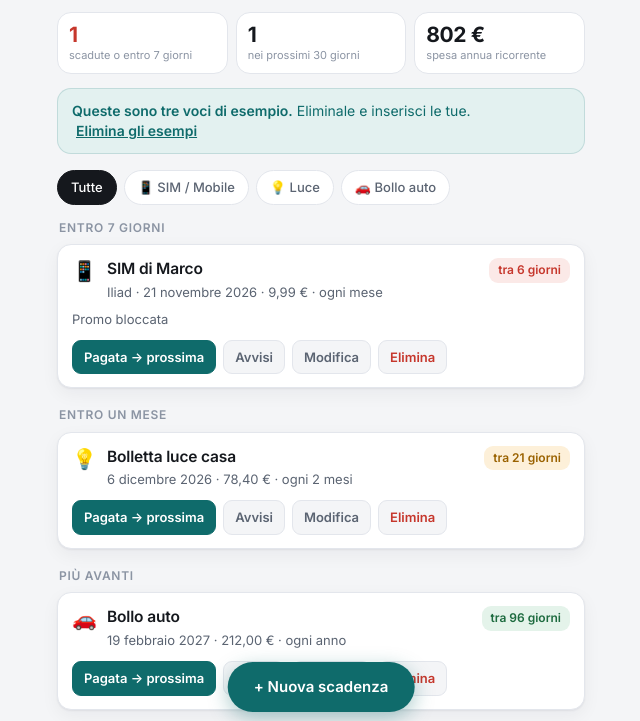
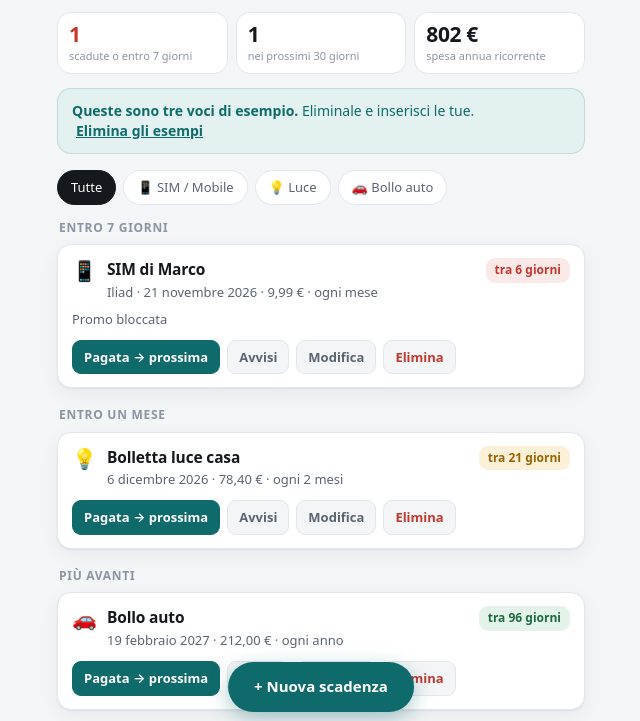
Before and after one commit to novatechgorizia-dot/Promemo, a plain HTML site: page index.html in a window 1280 px wide. Shown: the part 68-789 px from the top of the page, without its empty margins (319-959 px from the left). Drawn offline with Linux system fonts and the light colour scheme.

Commit message:
Tolto il carattere di Google: l'app non contatta servizi esterni
Co-Authored-By: Claude Fable 5.2 <noreply@anthropic.com>
Claude-Session: https://claude.ai/code/session_01KoYMpuRHigC4FqXvdSn4Ew

```diff
--- a/index.html
+++ b/index.html
@@ -14,9 +14,6 @@
 <link rel="manifest" href="manifest.webmanifest">
 <link rel="icon" href="icon.svg" type="image/svg+xml">
 <link rel="apple-touch-icon" href="icon-180.png">
-<link rel="preconnect" href="https://fonts.googleapis.com">
-<link rel="preconnect" href="https://fonts.gstatic.com" crossorigin>
-<link href="https://fonts.googleapis.com/css2?family=Inter:wght@400;500;600;700&display=swap" rel="stylesheet">
 <style>
   :root{
     --bg:#f4f5f7;
@@ -50,7 +47,7 @@
   html,body{margin:0;padding:0}
   body{
     background:var(--bg); color:var(--ink);
-    font-family:'Inter',-apple-system,BlinkMacSystemFont,'Segoe UI',Roboto,sans-serif;
+    font-family:system-ui,-apple-system,BlinkMacSystemFont,'Segoe UI',Roboto,sans-serif;
     font-size:16px; line-height:1.45; -webkit-font-smoothing:antialiased;
   }
   .wrap{max-width:560px;margin:0 auto;padding:18px 16px 118px;padding-bottom:calc(118px + env(safe-area-inset-bottom))}
```
